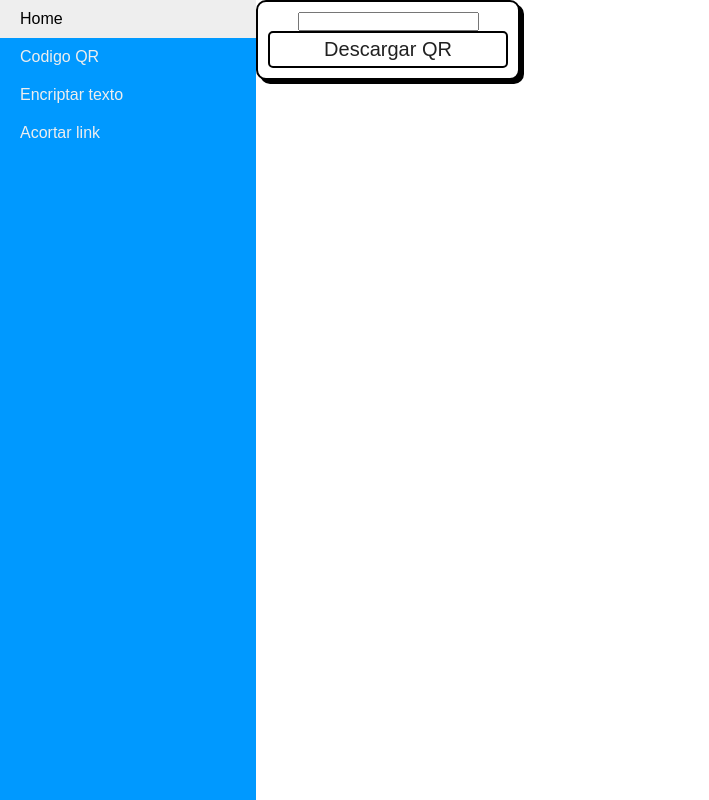
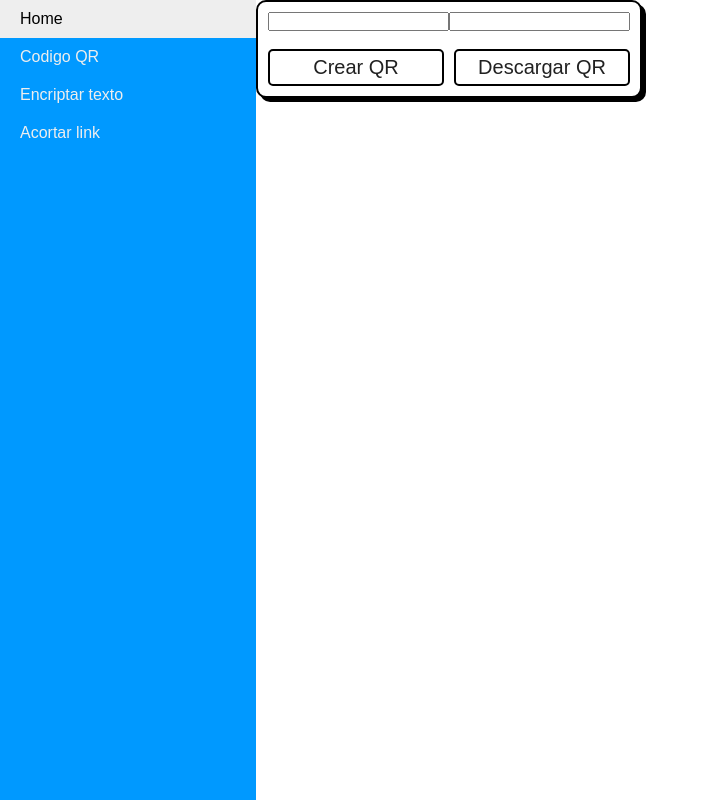
Before and after one commit to jhonatan-jaimes/front-crypt, a React (Vite) app: page /qr in a window 1280 px wide. Shown: the whole page, without its empty margins (0-709 px from the left). Built offline with nearby package versions, Linux system fonts and the light colour scheme.

Commit message:
Pagina qr

```diff
--- a/src/assets/component/form/Form.module.css
+++ b/src/assets/component/form/Form.module.css
@@ -70,9 +70,14 @@
   text-align: center;
 }
 
+.boxBoton {
+  width: 100%;
+  display: flex;
+  justify-content: space-between;
+}
+
 .botonQr {
-  display: block;
-  width: 100%;
+  width: calc(50% - 5px);
   padding-top: 5px;
   padding-bottom: 5px;
   border-radius: 5px;
--- a/src/assets/component/qr-component/QrComponent.jsx
+++ b/src/assets/component/qr-component/QrComponent.jsx
@@ -5,22 +5,36 @@ import BotonComponent from "../boton/BotonComponent";
 import FormQrComponent from "../form-qr/FormQrComponent";
 import InputTextComponent from "../input-text/InputTextComponent";
 
-const QrComponent = ({ imgQr, value, placeholder, className, onChange }) => {
+const QrComponent = ({
+  imgQr,
+  value,
+  placeholder,
+  className,
+  onChange,
+  nameButtonCre,
+  nameButtonDes,
+}) => {
   return (
-    <section>
-      <div className={styles.imgDiv}>
+    <section className={styles.imgDiv}>
+      <div>
         <InputTextComponent
           value={value}
           placeholder={placeholder}
           className={className}
           onChange={onChange}
         />
-        <BotonComponent
-          nameButton={"Descargar QR"}
-          className={styles.botonQr}
+        <InputTextComponent
+          value={value}
+          placeholder={placeholder}
+          className={className}
+          onChange={onChange}
         />
       </div>
       <ImgComponent imgQr={imgQr} />
+      <div className={styles.boxBoton}>
+        <BotonComponent nameButton={nameButtonCre} className={styles.botonQr} />
+        <BotonComponent nameButton={nameButtonDes} className={styles.botonQr} />
+      </div>
     </section>
   );
 };
--- a/src/assets/pages/qr-page/QrPage.jsx
+++ b/src/assets/pages/qr-page/QrPage.jsx
@@ -4,7 +4,7 @@ import QrComponent from "../../component/qr-component/QrComponent";
 const QrPage = () => {
   return (
     <div>
-      <QrComponent />
+      <QrComponent nameButtonCre={"Crear QR"} nameButtonDes={"Descargar QR"} />
     </div>
   );
 };
```
